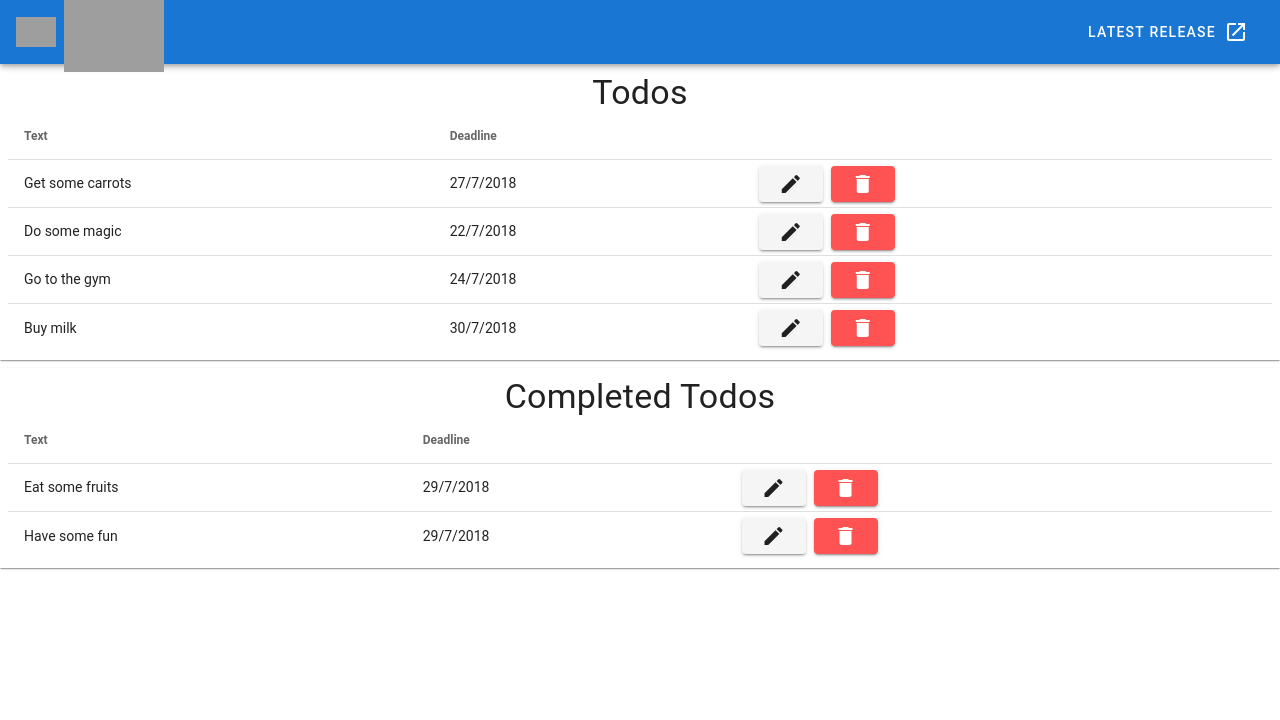
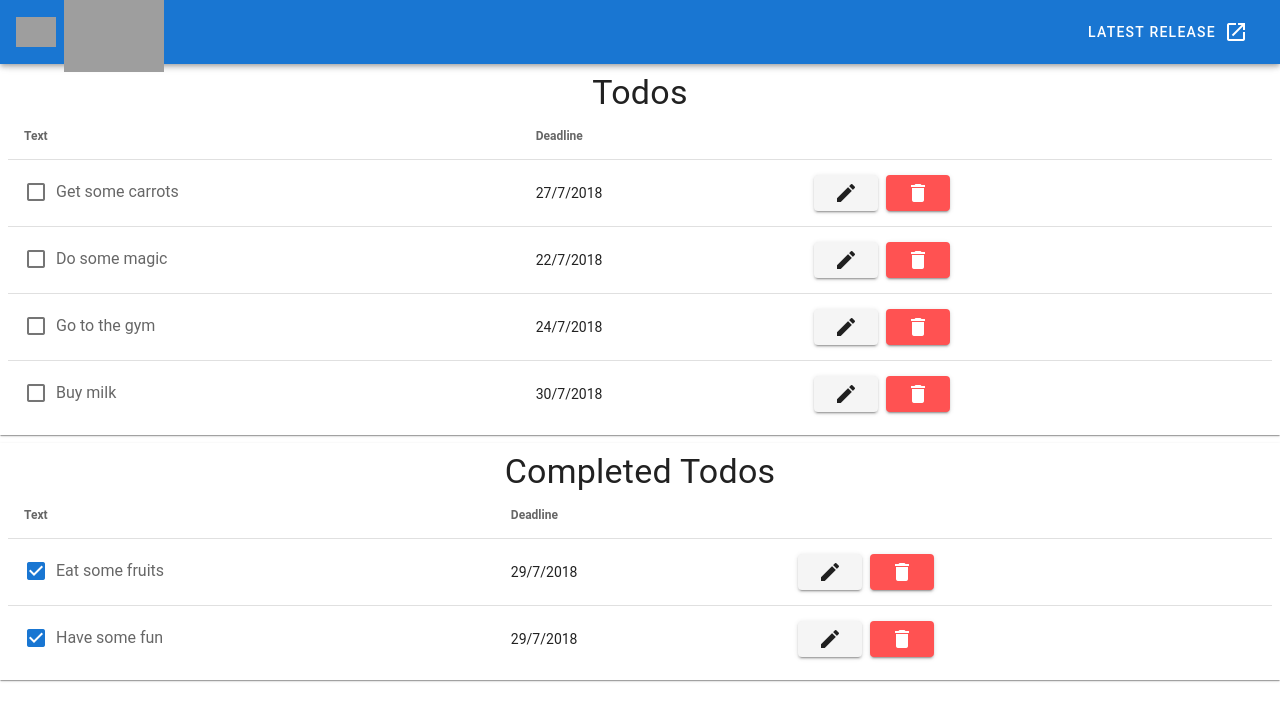
Before and after one commit to szalayak/todo-vue-amplify, a Vue app: page / in a window 1280 px wide. Shown: the top 720 px of the page. Built offline with nearby package versions, Linux system fonts and the light colour scheme; grey boxes are pictures that could not be loaded; a small style sheet from the web is missing.

Commit message:
delete/complete/uncomplete

```diff
--- a/src/components/Todo.vue
+++ b/src/components/Todo.vue
@@ -1,7 +1,17 @@
 <template>
   <div>
-    <todo-list :items="todos" title="Todos" />
-    <todo-list :items="doneTodos" title="Completed Todos" />
+    <todo-list
+      :items="todos"
+      title="Todos"
+      @item-deleted="onTodoDeleted"
+      @item-completed="onTodoCompleted"
+    />
+    <todo-list
+      :items="doneTodos"
+      title="Completed Todos"
+      @item-deleted="onTodoDeleted"
+      @item-uncompleted="onTodoUncompleted"
+    />
   </div>
 </template>
 
@@ -13,6 +23,22 @@ export default {
   data,
   components: {
     "todo-list": TodoList
+  },
+  methods: {
+    onTodoDeleted(deleted) {
+      this.todos = this.todos.filter(todo => todo.id !== deleted.id);
+      this.doneTodos = this.doneTodos.filter(todo => todo.id !== deleted.id);
+    },
+    onTodoCompleted(completed) {
+      this.todos = this.todos.filter(todo => todo.id !== completed.id);
+      this.doneTodos.push(completed);
+    },
+    onTodoUncompleted(uncompleted) {
+      this.doneTodos = this.doneTodos.filter(
+        todo => todo.id !== uncompleted.id
+      );
+      this.todos.push(uncompleted);
+    }
   }
 };
 </script>
--- a/src/components/TodoItem.vue
+++ b/src/components/TodoItem.vue
@@ -1,12 +1,18 @@
 <template>
   <tr>
-    <td>{{ item.text }}</td>
+    <td>
+      <v-checkbox
+        v-model="item.done"
+        :label="item.text"
+        @click="toggleCompleted(item)"
+      />
+    </td>
     <td>{{ item.deadline }}</td>
     <td>
-      <v-btn class="ms-2" @click="click">
+      <v-btn class="ms-2" @click="editItem(item)">
         <v-icon>mdi-pencil</v-icon>
       </v-btn>
-      <v-btn color="error" class="ms-2">
+      <v-btn color="error" class="ms-2" @click="deleteItem(item)">
         <v-icon>mdi-delete</v-icon>
       </v-btn>
     </td>
@@ -18,8 +24,14 @@ export default {
   name: "todo-item",
   props: ["item"],
   methods: {
-    click: () => {
-      alert("clicked");
+    editItem(item) {
+      this.$emit("edited", item);
+    },
+    deleteItem(item) {
+      this.$emit("deleted", item);
+    },
+    toggleCompleted(item) {
+      this.$emit(item.done ? "completed" : "uncompleted", item);
     }
   }
 };
--- a/src/components/TodoList.vue
+++ b/src/components/TodoList.vue
@@ -19,7 +19,15 @@
           </tr>
         </thead>
         <tbody>
-          <todo-item v-for="item in items" :item="item" :key="item.id" />
+          <todo-item
+            v-for="item in items"
+            :item="item"
+            :key="item.id"
+            @edited="onItemEdited"
+            @deleted="onItemDeleted"
+            @completed="onItemCompleted"
+            @uncompleted="onItemUncompleted"
+          />
         </tbody>
       </template>
     </v-simple-table>
@@ -31,6 +39,20 @@ import TodoItem from "./TodoItem";
 export default {
   name: "todo-list",
   props: ["items", "title"],
-  components: { "todo-item": TodoItem }
+  components: { "todo-item": TodoItem },
+  methods: {
+    onItemEdited(item){
+      alert(item.text);
+    },
+    onItemDeleted(item){
+      this.$emit("item-deleted", item);
+    },
+    onItemUncompleted(item){
+      this.$emit("item-uncompleted", item);
+    },
+    onItemCompleted(item){
+      this.$emit("item-completed", item);
+    }
+  }
 };
 </script>
```
